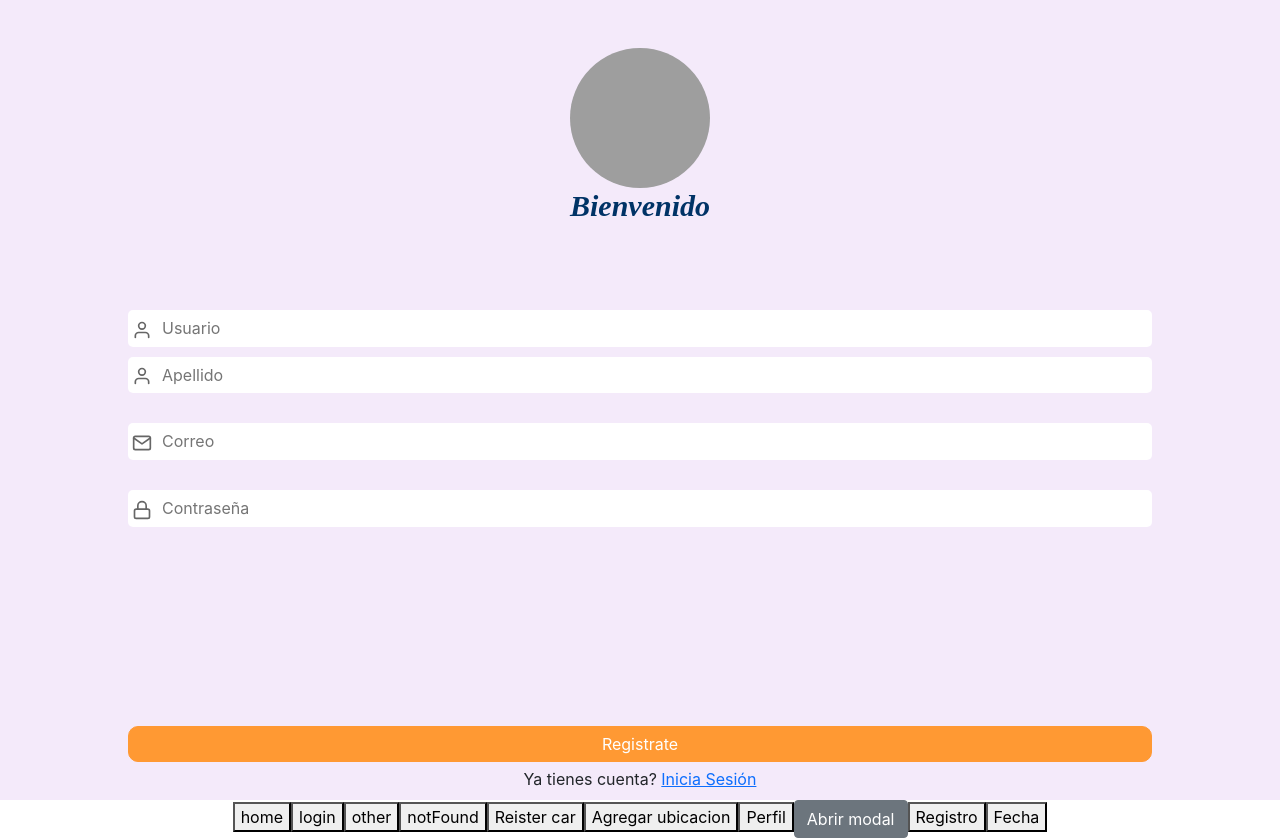
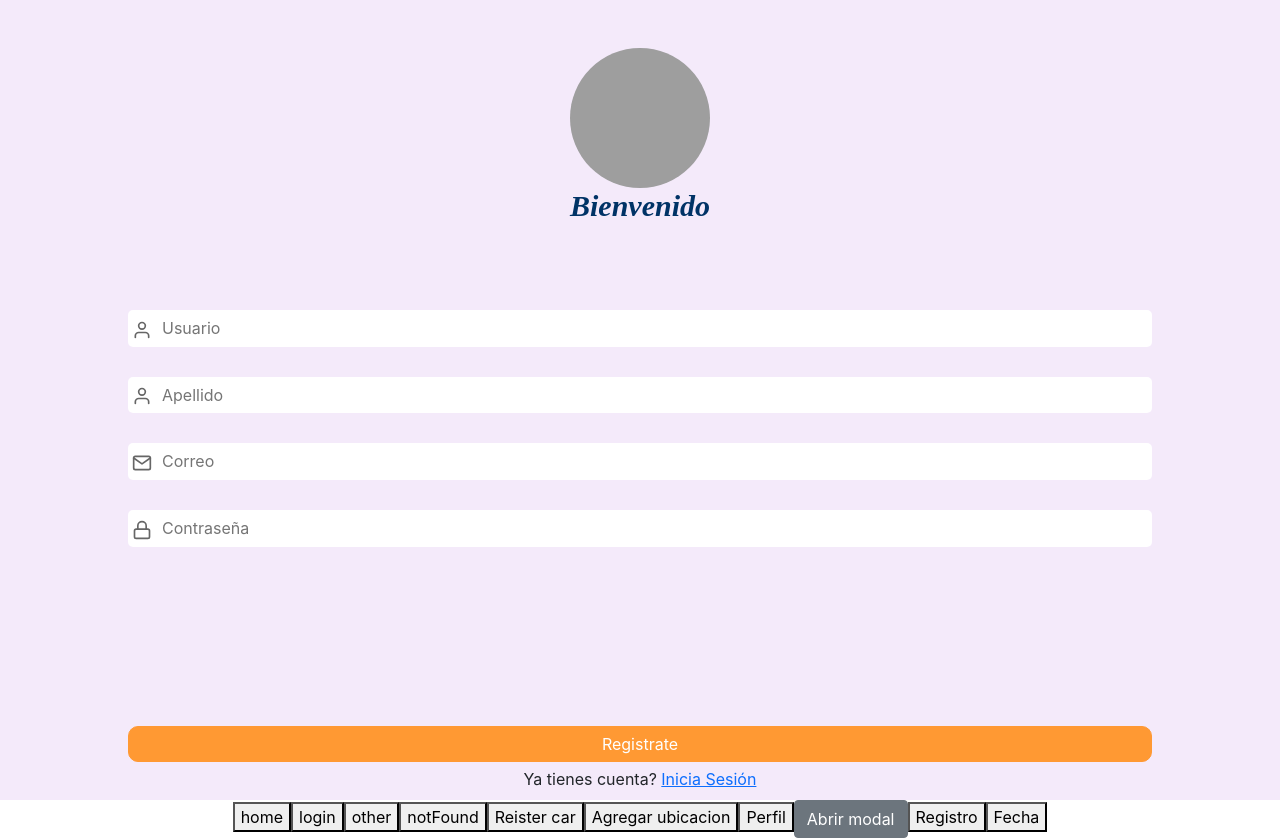
Before and after one commit to jimeneab/washak-ui, a React (Create React App) app: page /registro in a window 1280 px wide. Built offline with nearby package versions, Linux system fonts and the light colour scheme; grey boxes are pictures that could not be loaded.

Commit message:
register view

```diff
--- a/src/Views/Register/register.css
+++ b/src/Views/Register/register.css
@@ -32,7 +32,7 @@
 
 .register-input{
     width: 80%;
-    margin: 30px auto 5px auto;
+    margin: 30px auto ;
     border-radius: 5px;
     text-align: left;
     background-color: white;
```
